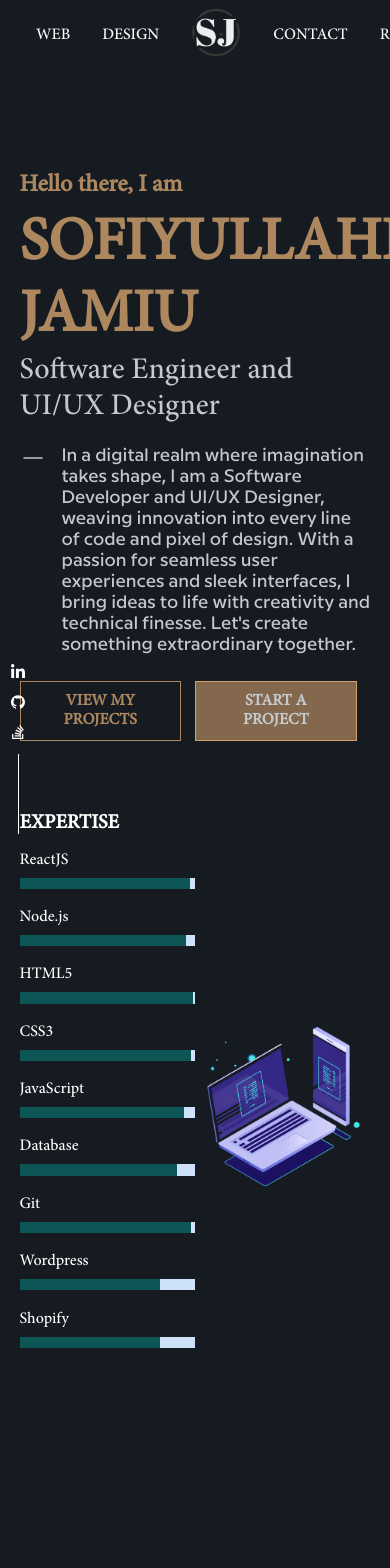
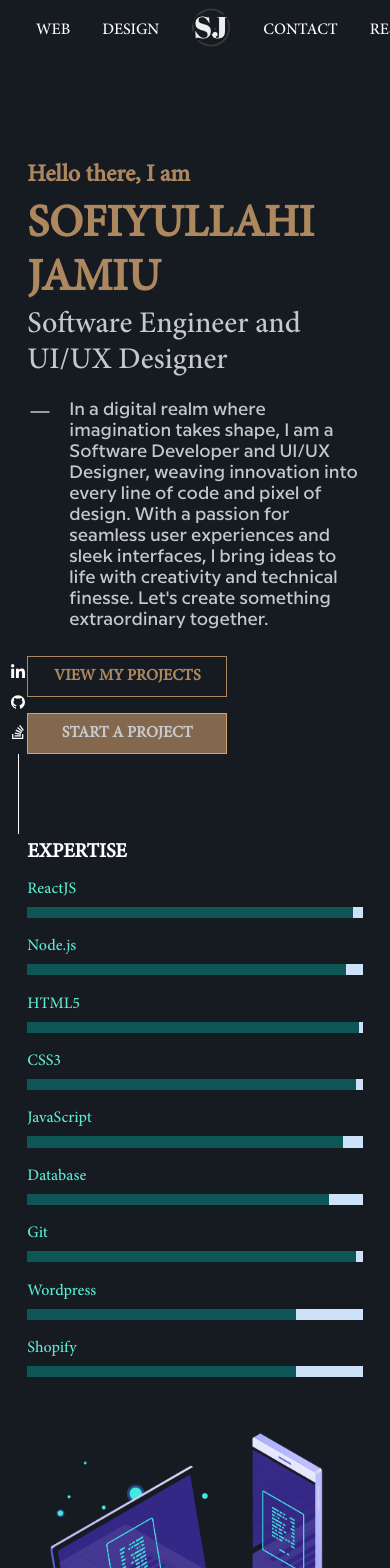
Before and after one commit to orpcy/portfolio, a React (Create React App) app: page / in a window 390 px wide. Shown: the top 1568 px of the page. Before the commit the page ends 1367 px from the top, so only its background shows below. Built offline with nearby package versions, Linux system fonts and the light colour scheme.

Commit message:
added media query

```diff
--- a/src/App.css
+++ b/src/App.css
@@ -56,14 +56,14 @@ header a {
   font-size: 20px;
 }
 
-.logo{
+.logo {
   width: 50px;
   filter: invert(1);
 }
 
 .main {
   max-width: 1400px;
-  width: 90%;
+  width: 86%;
   margin: 0 auto;
 }
 
@@ -188,6 +188,10 @@ header a {
   justify-content: space-between;
 }
 
+.skills-percent span {
+  color: #5eead4;
+}
+
 .skills-wrapper {
   display: flex;
   align-items: center;
@@ -217,3 +221,37 @@ header a {
   max-width: 380px;
   width: 90%;
 }
+
+@media screen and (max-width: 768px) {
+  .intro h2 {
+    font-size: 45px;
+  }
+
+  .view-start {
+    flex-direction: column;
+  }
+
+  .view-start button {
+    margin-right: 0;
+    margin-bottom: 16px;
+  }
+
+  .skills-wrapper {
+    flex-direction: column;
+  }
+
+  .skills-inner {
+    width: 100%;
+    margin-bottom: 30px;
+  }
+
+  .skills-img {
+    width: 100%;
+  }
+}
+
+@media screen and (max-width: 480px) {
+  .logo {
+    width: 40px;
+  }
+}
```
